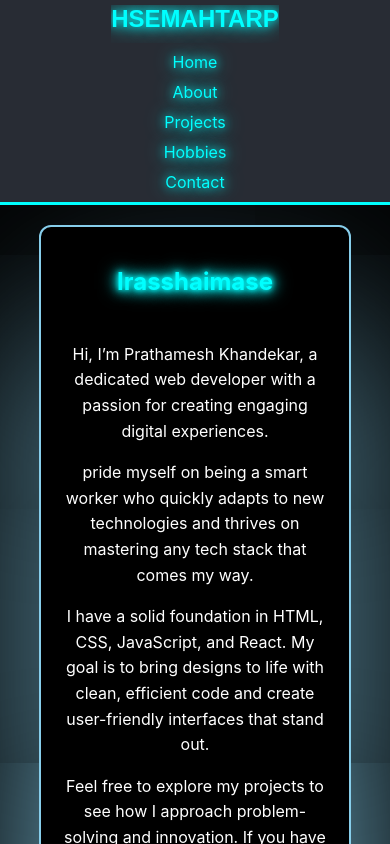
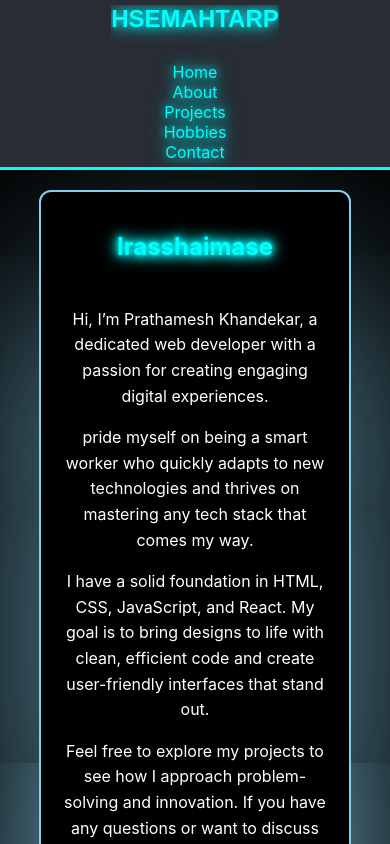
Before and after one commit to flowenol03/Portfolio, a React (Create React App) app: page / in a window 390 px wide. Shown: the top 844 px of the page. Built offline with nearby package versions, Linux system fonts and the light colour scheme.

Commit message:
inital commit

```diff
--- a/src/components/Header.css
+++ b/src/components/Header.css
@@ -1,128 +1,124 @@
 .Header {
   position: sticky;
   top: 0;
-  /* background: linear-gradient(135deg, #9b59b6, #ff4f92);  */
   background: #282c34;
-  padding: 15px; /* Decreased padding */
+  padding: 15px;
   text-align: center;
-  border-bottom: 3px solid #0ff; /* Slightly thinner neon cyan border */
-  transition: background 0.5s ease; /* Smooth transition for background */
-  z-index: 1000; /* Ensure the header stays on top of other elements */
+  border-bottom: 3px solid #0ff;
+  transition: background 0.5s ease;
+  z-index: 1000;
 }
 
-/* .Header:hover {
-  background: linear-gradient(135deg, #ff4f92, #9b59b6);
-} */
-
 .Header h1 {
-  font-size: 2.5rem; /* Decreased font size */
-  color: #0ff; /* Neon cyan color */
-  text-shadow: 0 0 10px #0ff, 0 0 20px #0ff; /* Brighter neon glow effect */
-  position: relative; /* Required for positioning the pseudo-element */
+  font-size: 2.5rem;
+  color: #0ff;
+  text-shadow: 0 0 10px #0ff, 0 0 20px #0ff;
+  position: relative;
   display: inline-block;
-  overflow: hidden; /* Ensure that the line does not overflow */
-  margin: 0; /* Remove default margin */
+  overflow: hidden;
+  margin: 0;
 }
 
 .Header h1::after {
   content: "";
   position: absolute;
-  bottom: -8px; /* Position the line slightly closer to the text */
+  bottom: -8px;
   left: 0;
-  width: 0; /* Initially, the line has no width */
-  height: 3px; /* Slightly thinner line */
-  background-color: #0ff; /* Neon cyan color for the line */
-  transform-origin: left; /* Ensure the line scales from the left */
-  transition: width 0.3s ease; /* Smooth transition for width */
+  width: 0;
+  height: 3px;
+  background-color: #0ff;
+  transform-origin: left;
+  transition: width 0.3s ease;
 }
 
 .Header h1:hover::after {
-  width: 100%; /* Expand the line to full width on hover */
+  width: 100%;
+}
+
+.Header nav {
+  display: flex; /* Ensure horizontal layout */
+  justify-content: center; /* Center items horizontally */
 }
 
 .Header nav ul {
   list-style: none;
   padding: 0;
-  margin: 15px 0 0; /* Decreased margin */
+  margin: 15px 0 0;
+  display: flex; /* Ensure horizontal layout */
 }
 
 .Header nav ul li {
-  display: inline;
-  margin: 0 15px; /* Decreased margin */
-  position: relative; /* Required for positioning the pseudo-element */
+  margin: 0 15px;
 }
 
 .Header nav ul li a {
-  color: #0ff; /* Neon cyan color */
+  color: #0ff;
   text-decoration: none;
-  font-size: 1.75rem; /* Decreased font size for links */
-  text-shadow: 0 0 10px #0ff, 0 0 20px #0ff; /* Brighter neon glow effect */
+  font-size: 1.75rem;
+  text-shadow: 0 0 10px #0ff, 0 0 20px #0ff;
   position: relative;
   display: inline-block;
 }
 
 .Header nav ul li a:hover::before {
-  transform: scaleX(1); /* Scale the line to full width on hover */
+  transform: scaleX(1);
 }
 
 .Header nav ul li a:hover {
-  text-shadow: 0 0 20px #0ff, 0 0 30px #0ff; /* Even brighter neon glow on hover */
+  text-shadow: 0 0 20px #0ff, 0 0 30px #0ff;
 }
 
 /* Responsive Styles */
 @media (max-width: 1200px) {
   .Header {
-    padding: 20px; /* Adjusted padding for larger screens */
+    padding: 20px;
   }
 
   .Header h1 {
-    font-size: 2rem; /* Decreased font size */
+    font-size: 2rem;
   }
 
   .Header nav ul li {
-    margin: 0 10px; /* Decreased margin */
+    margin: 0 10px;
   }
 
   .Header nav ul li a {
-    font-size: 1.5rem; /* Decreased font size for links */
+    font-size: 1.5rem;
   }
 }
 
 @media (max-width: 768px) {
   .Header {
-    padding: 10px; /* Decreased padding */
+    padding: 10px;
   }
 
   .Header h1 {
-    font-size: 1.75rem; /* Decreased font size */
-  }
-
-  .Header nav ul {
-    display: flex;
-    flex-direction: column;
-    margin: 0;
+    font-size: 1.75rem;
   }
 
   .Header nav ul li {
-    display: block;
-    margin: 5px 0; /* Decreased margin */
+    margin: 0 5px; /* Adjusted margin for smaller screens */
   }
 
   .Header nav ul li a {
-    font-size: 1.25rem; /* Decreased font size for links */
+    font-size: 1.25rem;
   }
 }
 
 @media (max-width: 480px) {
   .Header {
-    padding: 5px; /* Further decreased padding */
+    padding: 5px;
   }
 
   .Header h1 {
-    font-size: 1.5rem; /* Decreased font size */
+    font-size: 1.5rem;
+  }
+
+  .Header nav ul li {
+    margin: 0 2px; /* Further decreased margin */
   }
 
   .Header nav ul li a {
-    font-size: 1rem; /* Decreased font size for links */
+    font-size: 1rem;
   }
 }
```
Also changed, not shown: 22 other files (tests, documents, lock files or other folders).
